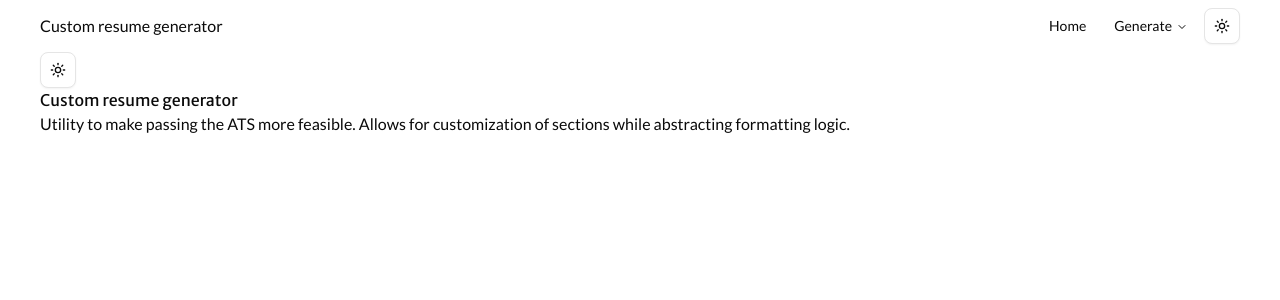
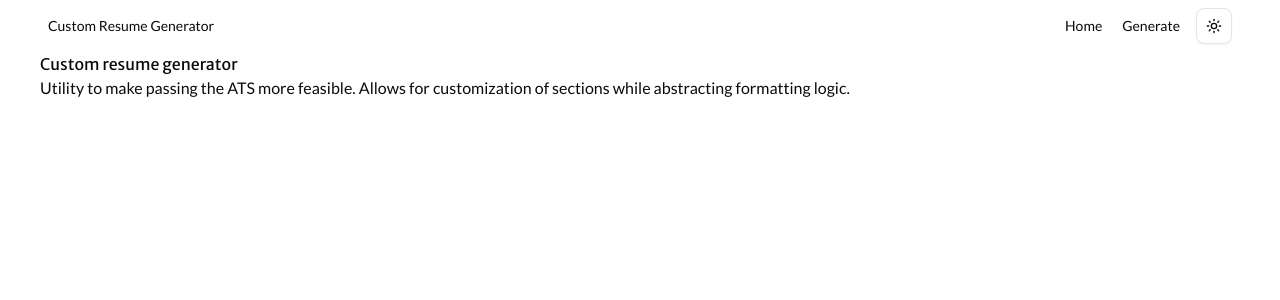
Before and after one commit to sapphybara/custom-resume-generator, a Next.js app: page / in a window 1280 px wide. Shown: the top 300 px of the page. Built offline with nearby package versions, Linux system fonts and the light colour scheme.

Commit message:
feat: add sticky positioning to navbar, fix link structure

```diff
--- a/app/layout.tsx
+++ b/app/layout.tsx
@@ -21,7 +21,7 @@ export default function RootLayout({
       suppressHydrationWarning
     >
       <body
-        className={`${merriweatherSans.variable} ${lato.variable} h-lvh flex flex-col w-full`}
+        className={`${merriweatherSans.variable} ${lato.variable} min-h-lvh flex flex-col w-full relative`}
       >
         <ThemeProvider
           attribute="class"
--- a/app/page.tsx
+++ b/app/page.tsx
@@ -5,7 +5,6 @@ import ColorModeToggle from "@/components/ui/color-mode-toggle";
 export default function Home() {
   return (
     <div className="flex-1 w-full">
-      <ColorModeToggle />
       <h1>Custom resume generator</h1>
       <p>
         Utility to make passing the ATS more feasible. Allows for customization
--- a/components/ui/navbar.tsx
+++ b/components/ui/navbar.tsx
@@ -7,14 +7,18 @@ import {
   NavigationMenuItem,
   NavigationMenuLink,
   NavigationMenuList,
-  NavigationMenuTrigger,
 } from "./navigation-menu";
 import ColorModeToggle from "./color-mode-toggle";
 
 const Navbar = () => (
-  <div className="flex justify-between w-full py-2 items-center">
-    <p>Custom resume generator</p>
-    <NavigationMenu viewport={false}>
+  <NavigationMenu
+    className="flex justify-between w-full py-2 items-center sticky top-0 z-10 bg-background"
+    viewport={false}
+  >
+    <NavigationMenuLink asChild>
+      <Link href="/">Custom Resume Generator</Link>
+    </NavigationMenuLink>
+    <div className="flex items-center gap-2 pr-2">
       <NavigationMenuList>
         <NavigationMenuItem>
           <NavigationMenuLink asChild>
@@ -22,26 +26,14 @@ const Navbar = () => (
           </NavigationMenuLink>
         </NavigationMenuItem>
         <NavigationMenuItem>
-          <NavigationMenuTrigger>Generate</NavigationMenuTrigger>
-          <NavigationMenuContent>
-            <ul className="flex flex-col gap-1 whitespace-nowrap">
-              <li>
-                <NavigationMenuLink asChild>
-                  <Link href="/generate">Use the generator</Link>
-                </NavigationMenuLink>
-              </li>
-              <li>
-                <NavigationMenuLink asChild>
-                  <Link href="/sample">Try a sample</Link>
-                </NavigationMenuLink>
-              </li>
-            </ul>
-          </NavigationMenuContent>
+          <NavigationMenuLink asChild>
+            <Link href="/generate">Generate</Link>
+          </NavigationMenuLink>
         </NavigationMenuItem>
       </NavigationMenuList>
       <ColorModeToggle />
-    </NavigationMenu>
-  </div>
+    </div>
+  </NavigationMenu>
 );
 
 export default Navbar;
```
